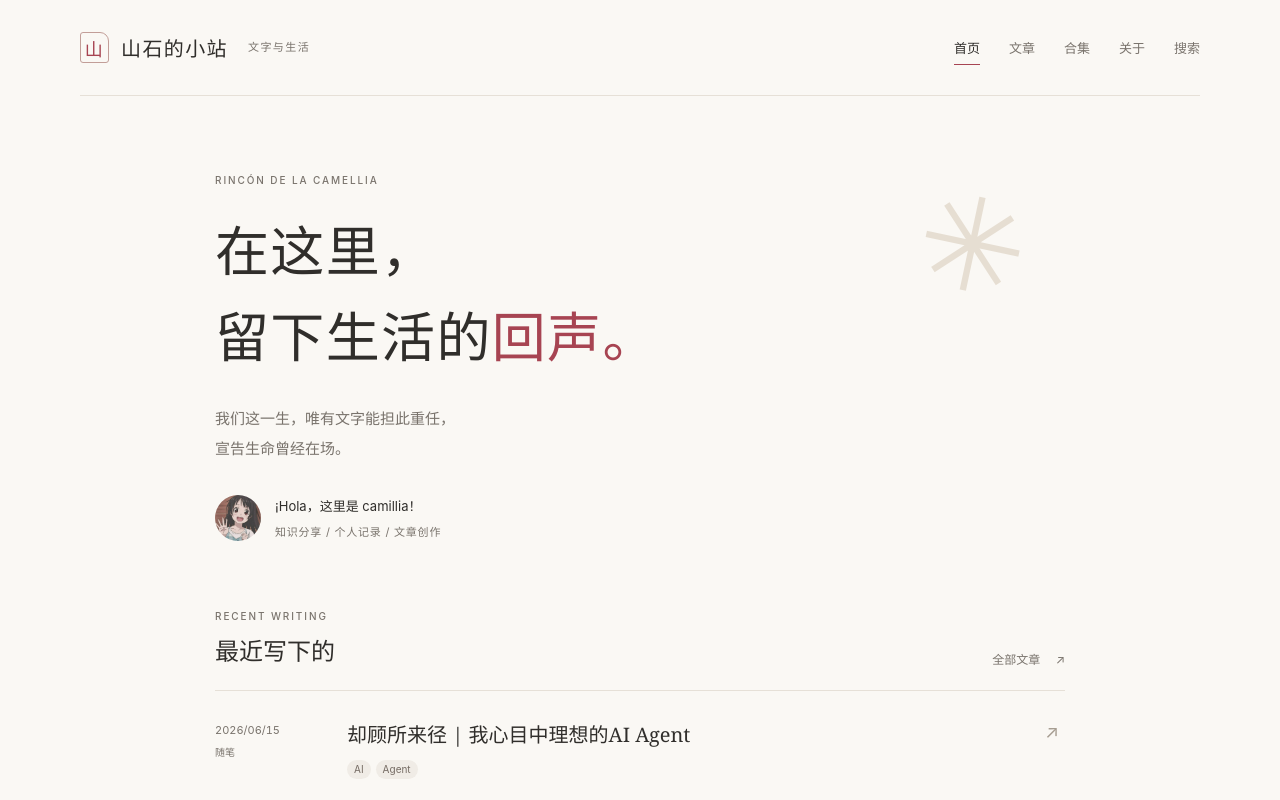
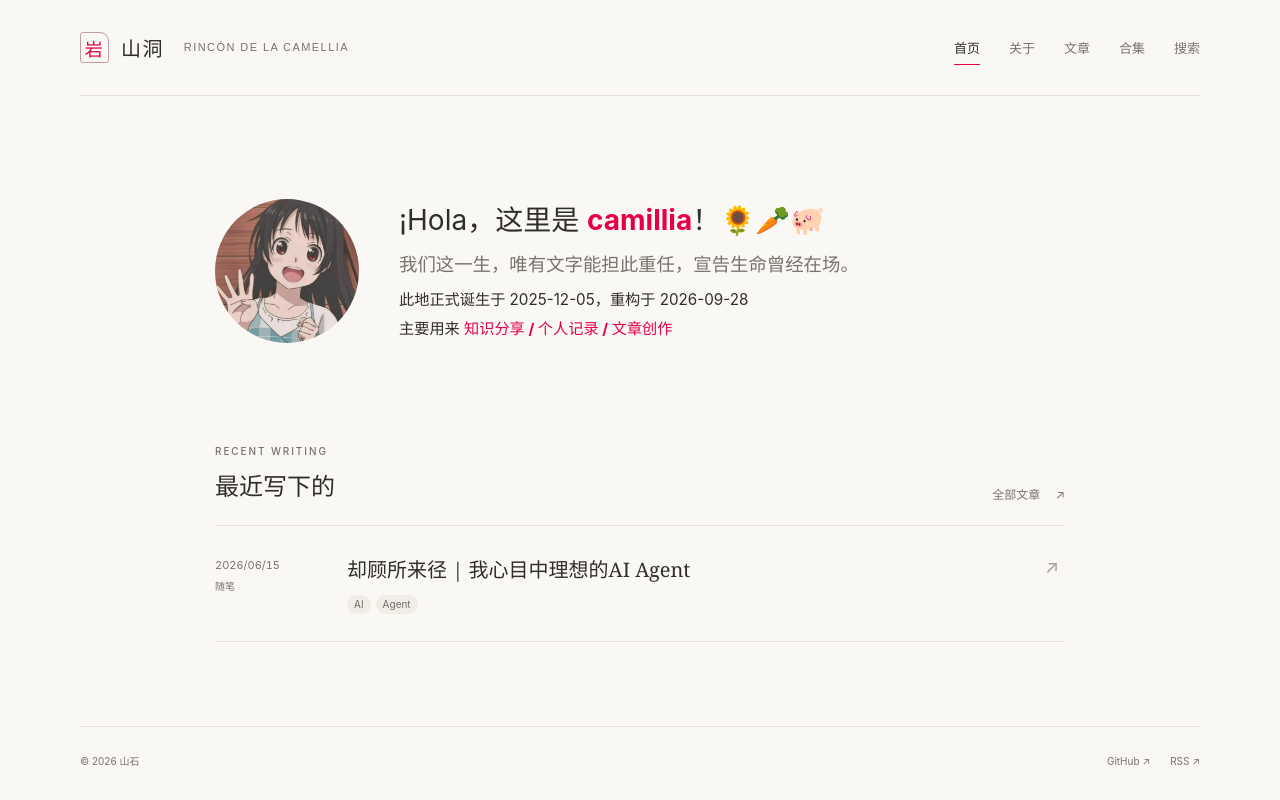
Before and after one commit to ca-millia/ca-millia.github.io, an Astro site: page / in a window 1280 px wide. Shown: the top 800 px of the page. Built offline with nearby package versions, Linux system fonts and the light colour scheme; Astro itself is replaced by a stand-in of ours; some packages are replaced by stand-ins of ours.

Commit message:
codex重构+首页修改

```diff
--- a/src/config.ts
+++ b/src/config.ts
@@ -1,5 +1,5 @@
 export const site = {
-  title: '山石的小站',
+  title: '山洞',
   author: '山石',
   description: '知识分享 / 个人记录 / 文章创作',
   url: 'https://ca-millia.github.io',
--- a/src/layouts/BaseLayout.astro
+++ b/src/layouts/BaseLayout.astro
@@ -4,7 +4,7 @@ import 'katex/dist/katex.min.css';
 import { site } from '../config';
 interface Props { title?: string; description?: string; wide?: boolean; }
 const { title, description = site.description, wide = false } = Astro.props;
-const navigation = [['/', '首页'], ['/blog/', '文章'], ['/collections/', '合集'], ['/about/', '关于'], ['/search/', '搜索']];
+const navigation = [['/', '首页'],  ['/about/', '关于'],['/blog/', '文章'], ['/collections/', '合集'], ['/search/', '搜索']];
 ---
 <!doctype html>
 <html lang="zh-CN">
@@ -25,10 +25,10 @@
   <body>
     <a class="skip-link" href="#main">跳到正文</a>
     <header class="site-header">
-      <a class="wordmark" href="/"><span class="site-mark" aria-hidden="true">山</span>{site.title}<span class="wordmark-note">文字与生活</span></a>
+      <a class="wordmark" href="/"><span class="site-mark" aria-hidden="true">岩</span>{site.title}<span class="wordmark-note">RINCÓN DE LA CAMELLIA </span></a>
       <nav aria-label="主导航">{navigation.map(([href, label]) => <a href={href} aria-current={Astro.url.pathname === href ? 'page' : undefined}>{label}</a>)}</nav>
     </header>
     <main id="main" class:list={['page-main', { wide }]}><slot /></main>
-    <footer class="site-footer"><span>© {new Date().getFullYear()} {site.author} <span class="footer-note">· 记录，也是在场。</span></span><div><a href={site.github}>GitHub ↗</a><a href="/rss.xml">RSS ↗</a></div></footer>
+    <footer class="site-footer"><span>© {new Date().getFullYear()} {site.author} </span><div><a href={site.github}>GitHub ↗</a><a href="/rss.xml">RSS ↗</a></div></footer>
   </body>
 </html>
--- a/src/pages/about.astro
+++ b/src/pages/about.astro
@@ -6,7 +6,7 @@ const hobbis = ["阅读","散步","看日落","看展看剧","最爱嫖姚和宝
 ---
 <BaseLayout title={pageTitle}><header class="page-heading"><p class="eyebrow">A LITTLE ABOUT ME</p><h1>关于我</h1></header><div class="prose">
 	<h2>Intro</h2>
-	<p>SJTU机械工程大三在读。喜欢码字、喜欢分享、喜欢尝试，故。</p>
+	<p>SJTU机械工程大四在读。喜欢码字、喜欢分享、喜欢尝试，故。</p>
 	<p>在真空中飞翔的哲学家。</p>
 	<h2>Goals</h2>
 	<ul>
--- a/src/pages/index.astro
+++ b/src/pages/index.astro
@@ -7,12 +7,46 @@ const posts = await allPosts();
 ---
 <BaseLayout>
   <section class="home-intro">
-    <p class="eyebrow">RINCÓN DE LA CAMELLIA</p>
-    <h1>在这里，<br />留下生活的<span class="accent">回声。</span></h1>
-    <p class="intro-quote">我们这一生，唯有文字能担此重任，<br class="desktop-break" />宣告生命曾经在场。</p>
-    <div class="author-line"><img src="/img/portrait.jpg" alt="camillia 的头像" width="52" height="52" /><div><p>¡Hola，这里是 camillia！</p><span>知识分享 / 个人记录 / 文章创作</span></div></div>
+    <div class="intro-profile">
+      <img
+        class="intro-avatar"
+        src="/img/portrait.jpg"
+        alt="camillia 的头像"
+        width="144"
+        height="144"
+      />
+
+      <div class="intro-content">
+        <p class="intro-hello">
+          ¡Hola，这里是 <strong>camillia</strong>！🌻🥕🐖
+        </p>
+        <p class="intro-quote">
+          我们这一生，唯有文字能担此重任，宣告生命曾经在场。
+        </p>
+        <p class="intro-meta">
+          此地正式诞生于 2025-12-05，重构于 2026-09-28<br class="desktop-break" />
+          主要用来
+          <strong>知识分享 / 个人记录 / 文章创作</strong>
+        </p>
+      </div>
+    </div>
+
     <HomeMusic />
   </section>
-  <section aria-labelledby="recent-heading"><div class="section-heading"><div><p class="eyebrow">RECENT WRITING</p><h2 id="recent-heading">最近写下的</h2></div><a href="/blog/">全部文章 <span aria-hidden="true">↗</span></a></div><PostList posts={posts.slice(0, 5)} /></section>
-  <aside class="home-note"><span aria-hidden="true">✳</span><p>此地诞生于 2025-12-05。<br />感兴趣的话，也可以看看我的公众号：<strong>山石石山不知山</strong></p><a href="/about/">关于我 ↗</a></aside>
+
+  <section aria-labelledby="recent-heading">
+    <div class="section-heading">
+      <div>
+        <p class="eyebrow">RECENT WRITING</p>
+        <h2 id="recent-heading">最近写下的</h2>
+      </div>
+
+      <a href="/blog/">
+        全部文章 <span aria-hidden="true">↗</span>
+      </a>
+    </div>
+
+    <PostList posts={posts.slice(0, 1)} />
+  </section>
+
 </BaseLayout>
--- a/src/styles/global.css
+++ b/src/styles/global.css
@@ -3,7 +3,7 @@
   --paper: #faf8f4;
   --ink: #302e2b;
   --muted: #79736c;
-  --accent: #a74452;
+  --accent: #E50046;
   --line: #e6e0d7;
   --wash: #f0ebe4;
   --serif: "Noto Serif SC", "Source Han Serif SC", "Songti SC", "SimSun", Georgia, serif;
@@ -34,14 +34,48 @@ button, input { font: inherit; }
 h1, h2, h3 { font-family: var(--serif); }
 h1 { font-weight: 500; letter-spacing: .025em; }
 .home-intro { padding: 78px 0 69px; position: relative; }
-.home-intro::after { content: '✳'; position: absolute; right: 38px; top: 83px; color: #e6ded2; font-size: 130px; font-weight: 200; line-height: 1; transform: rotate(12deg); }
 .home-intro h1 { font-size: clamp(36px, 4.3vw, 54px); line-height: 1.6; margin: 21px 0 23px; position: relative; z-index: 1; }
 .accent { color: var(--accent); }
-.intro-quote { font-family: var(--serif); font-size: 15px; line-height: 2; color: var(--muted); margin: 0 0 32px; }
-.author-line { display: flex; align-items: center; gap: 14px; }
-.author-line img { width: 46px; height: 46px; object-fit: cover; border-radius: 50%; filter: saturate(.8); }
-.author-line p { font-size: 13px; margin: 0 0 5px; }
-.author-line span { font-size: 11px; color: var(--muted); letter-spacing: .07em; }
+.home-intro {  margin: 1.5rem 0 2rem;}
+.intro-profile {
+  display: flex;
+  align-items: center;
+  gap: 2.5rem;
+}
+.intro-avatar {
+  width: 144px;
+  height: 144px;
+  flex-shrink: 0;
+  object-fit: cover;
+  border-radius: 50%;
+}
+.intro-content {
+  max-width: 650px;
+}
+.intro-hello {
+  margin: 0 0 0.25rem;
+  font-size: 1.75rem;
+  line-height: 1.6;
+}
+.intro-hello strong {
+  color: var(--accent);
+}
+.intro-quote {
+  margin: 0 0 0.25rem;
+  font-size: 1.15rem;
+  line-height: 1.9;
+  color: var(--muted);
+}
+.intro-meta {
+  margin: 0;
+  font-size: 0.95rem;
+  line-height: 1.9;
+}
+.intro-meta strong {
+  color: var(--accent);
+  font-weight: 500;
+  font-weight: bold;
+}
 .section-heading { display: flex; align-items: end; justify-content: space-between; padding-bottom: 23px; border-bottom: 1px solid var(--line); gap: 20px; }
 .section-heading .eyebrow { margin-bottom: 10px; }
 .section-heading h2 { font-size: 24px; font-weight: 500; margin: 0; }
```
Also changed, not shown: README.md.
